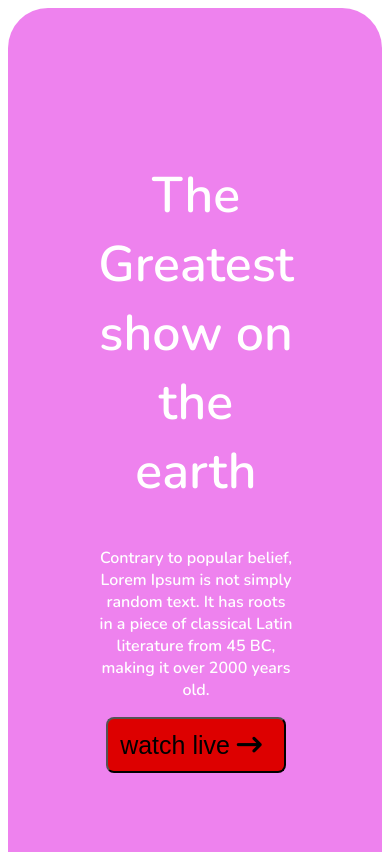
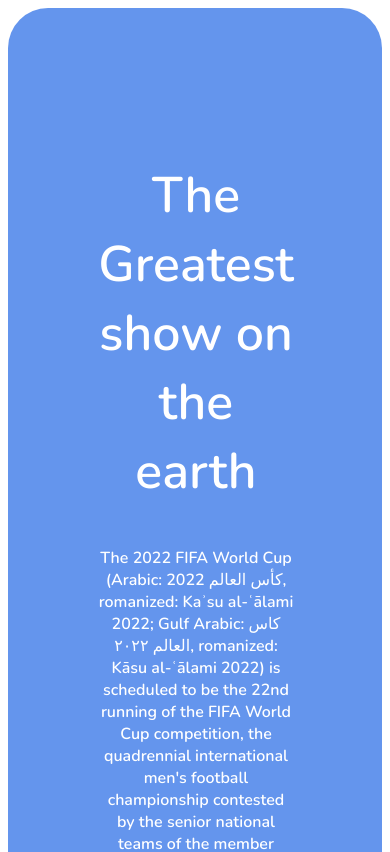
Before and after one commit to iaasif/assignment2, a plain HTML site: page index.html in a window 390 px wide. Shown: the top 852 px of the page. Drawn offline with nearby package versions, Linux system fonts and the light colour scheme.

Commit message:
some text added and banner back-ground color changed

```diff
--- a/index.html
+++ b/index.html
@@ -30,9 +30,22 @@
                         earth
                     </h1>
                     <p>
-                        Contrary to popular belief, Lorem Ipsum is not simply random text. It has roots in a piece of
-                        classical
-                        Latin literature from 45 BC, making it over 2000 years old.
+                        The 2022 FIFA World Cup (Arabic: كأس العالم 2022, romanized: Kaʾsu al-ʿālami 2022; Gulf Arabic:
+                        كاس العالم ٢٠٢٢, romanized: Kāsu al-ʿālami 2022) is scheduled to be the 22nd running of the FIFA
+                        World Cup competition, the quadrennial international men's football championship contested by
+                        the senior national teams of the member associations of FIFA. It is scheduled to take place in
+                        Qatar from 21 November to 18 December 2022. This will be the first World Cup ever to be held in
+                        the Arab world,[1] and the second World Cup held entirely in Asia after the 2002 tournament in
+                        South Korea and Japan.[a] In addition, the tournament will be the last to involve 32 teams, with
+                        an increase to 48 teams scheduled for the 2026 tournament in the United States, Mexico, and
+                        Canada. Due to Qatar's intense summer heat, this World Cup will be held from late-November to
+                        mid-December, making it the first tournament not to be held in May, June, or July; it will be
+                        played in a reduced timeframe of around 28 days.[2] The first match played at the tournament
+                        will be contested between Senegal and the Netherlands at Al Thumama Stadium, Doha. The final is
+                        due to be held on 18 December 2022, which is also Qatar National Day. The reigning World Cup
+                        champions are France.[3]
+
+
                     </p>
 
                     <button class="btn-watch-live">
--- a/styles/style.css
+++ b/styles/style.css
@@ -227,7 +227,7 @@
     .top-banner {
         width: 100%;
         height: 80%;
-        background-color: violet;
+        background-color: cornflowerblue;
         margin: 0;
 
     }
@@ -329,7 +329,7 @@
     .top-banner {
         width: 100%;
         height: 80%;
-        background-color: violet;
+        background-color: rgba(0, 0, 0, 0.534);
         margin: 0;
 
     }
--- a/styles/style2.css
+++ b/styles/style2.css
@@ -211,7 +211,7 @@
     .top-banner {
         width: 100%;
         height: 80%;
-        background-color: violet;
+        background-color: bisque;
         margin: 0;
 
     }
@@ -298,7 +298,7 @@
     .top-banner {
         width: 100%;
         height: 80%;
-        background-color: violet;
+        background-color: rgba(0, 0, 0, 0.452);
         margin: 0;
 
     }
```
Also changed, not shown: index2.html (+16 -3 lines).
